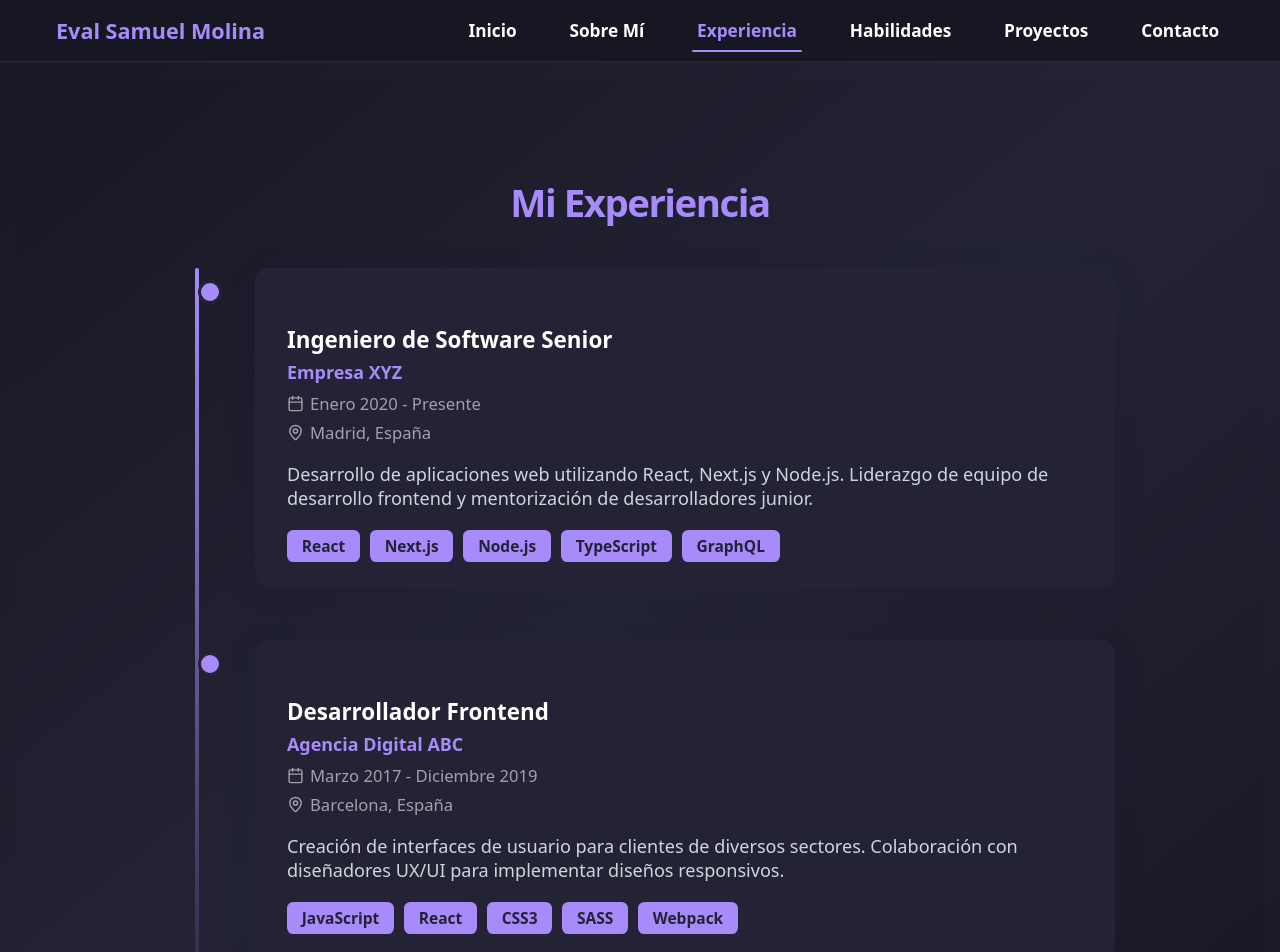
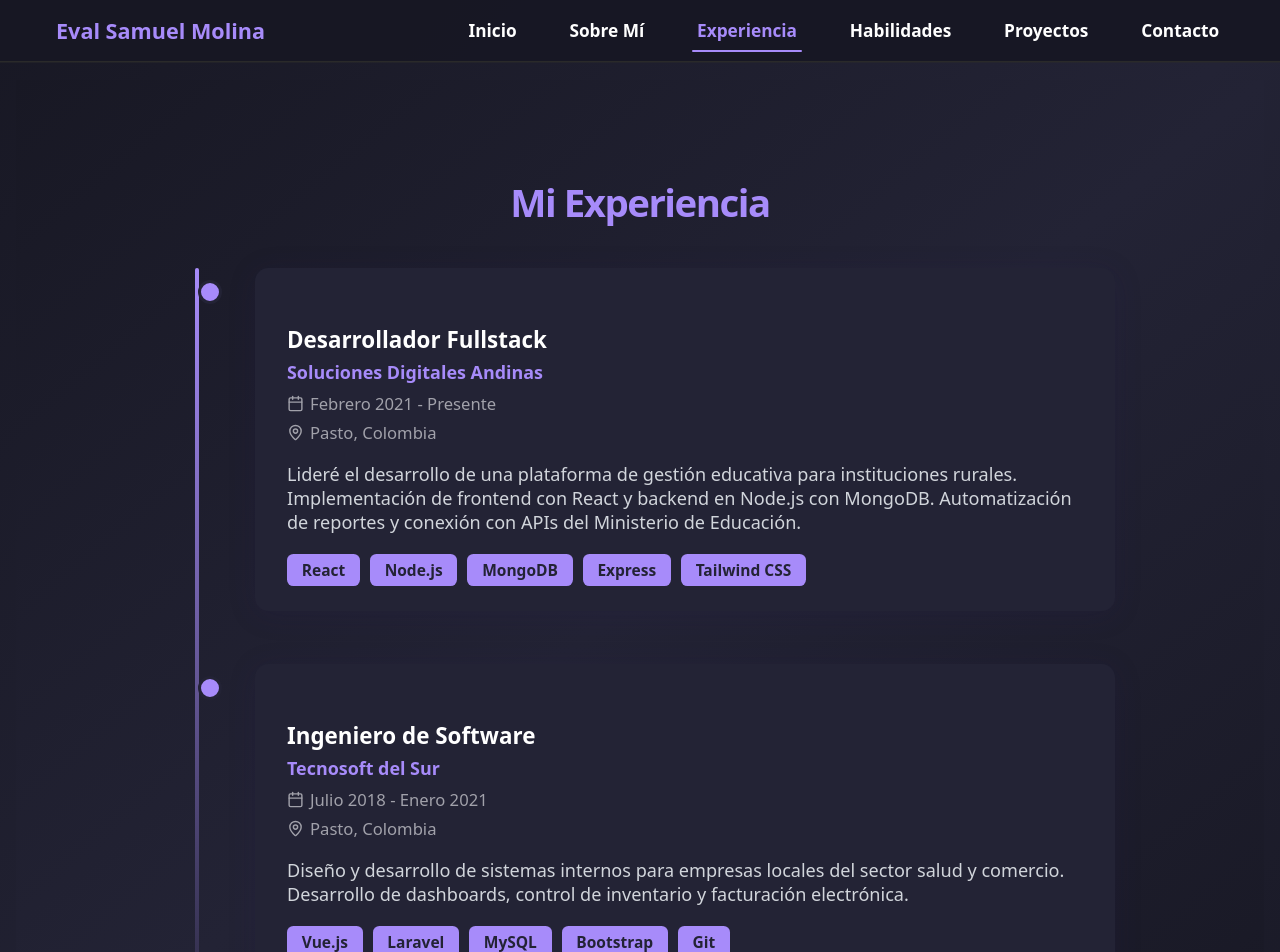
Before and after one commit to fuertes155/Portafolio, a Next.js app: page /experiencia in a window 1280 px wide. Shown: the top 952 px of the page. Built offline with nearby package versions, Linux system fonts and the light colour scheme.

Commit message:
Cambios en la mis experiencias

```diff
--- a/src/app/experiencia/page.tsx
+++ b/src/app/experiencia/page.tsx
@@ -15,36 +15,36 @@ type Experiencia = {
 
 const experiencias: Experiencia[] = [
   {
-    puesto: "Ingeniero de Software Senior",
-    empresa: "Empresa XYZ",
-    fecha: "Enero 2020 - Presente",
-    ubicacion: "Madrid, España",
+    puesto: "Desarrollador Fullstack",
+    empresa: "Soluciones Digitales Andinas",
+    fecha: "Febrero 2021 - Presente",
+    ubicacion: "Pasto, Colombia",
     descripcion:
-      "Desarrollo de aplicaciones web utilizando React, Next.js y Node.js. Liderazgo de equipo de desarrollo frontend y mentorización de desarrolladores junior.",
-    tecnologias: ["React", "Next.js", "Node.js", "TypeScript", "GraphQL"],
-    empresaUrl: "#",
+      "Lideré el desarrollo de una plataforma de gestión educativa para instituciones rurales. Implementación de frontend con React y backend en Node.js con MongoDB. Automatización de reportes y conexión con APIs del Ministerio de Educación.",
+    tecnologias: ["React", "Node.js", "MongoDB", "Express", "Tailwind CSS"],
+    empresaUrl: "https://solucionesandinas.co",
   },
   {
-    puesto: "Desarrollador Frontend",
-    empresa: "Agencia Digital ABC",
-    fecha: "Marzo 2017 - Diciembre 2019",
-    ubicacion: "Barcelona, España",
+    puesto: "Ingeniero de Software",
+    empresa: "Tecnosoft del Sur",
+    fecha: "Julio 2018 - Enero 2021",
+    ubicacion: "Pasto, Colombia",
     descripcion:
-      "Creación de interfaces de usuario para clientes de diversos sectores. Colaboración con diseñadores UX/UI para implementar diseños responsivos.",
-    tecnologias: ["JavaScript", "React", "CSS3", "SASS", "Webpack"],
+      "Diseño y desarrollo de sistemas internos para empresas locales del sector salud y comercio. Desarrollo de dashboards, control de inventario y facturación electrónica.",
+    tecnologias: ["Vue.js", "Laravel", "MySQL", "Bootstrap", "Git"],
     empresaUrl: "#",
   },
 ];
 
 const experienciasExtra: Experiencia[] = [
   {
-    puesto: "Desarrollador Web Freelance",
-    empresa: "Proyectos Independientes",
-    fecha: "Enero 2016 - Febrero 2017",
-    ubicacion: "Remoto",
+    puesto: "Desarrollador Freelance",
+    empresa: "Clientes en Nariño y Ecuador",
+    fecha: "Marzo 2016 - Junio 2018",
+    ubicacion: "Pasto, Colombia / Remoto",
     descripcion:
-      "Desarrollo de sitios web para pequeñas empresas utilizando WordPress, HTML y CSS. Gestión directa con clientes y entrega de soluciones personalizadas.",
-    tecnologias: ["WordPress", "HTML5", "CSS3", "PHP"],
+      "Creación de páginas web corporativas, tiendas online y soluciones personalizadas para emprendimientos en Nariño y el sur de Ecuador. Integración con pasarelas de pago y optimización SEO.",
+    tecnologias: ["WordPress", "HTML5", "CSS3", "JavaScript", "WooCommerce"],
     empresaUrl: "#",
   },
 ];
@@ -58,7 +58,7 @@ export default function Experiencia() {
       id="experiencia"
       style={{
         minHeight: "100vh",
-        padding: "4rem 1rem 2rem", // padding lateral
+        padding: "4rem 1rem 2rem",
         background: "var(--color-background)",
         color: "var(--color-text)",
         display: "flex",
```
